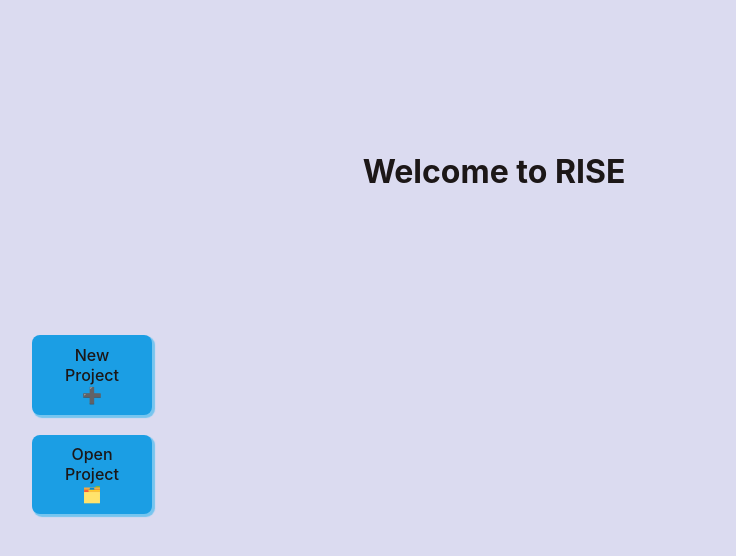
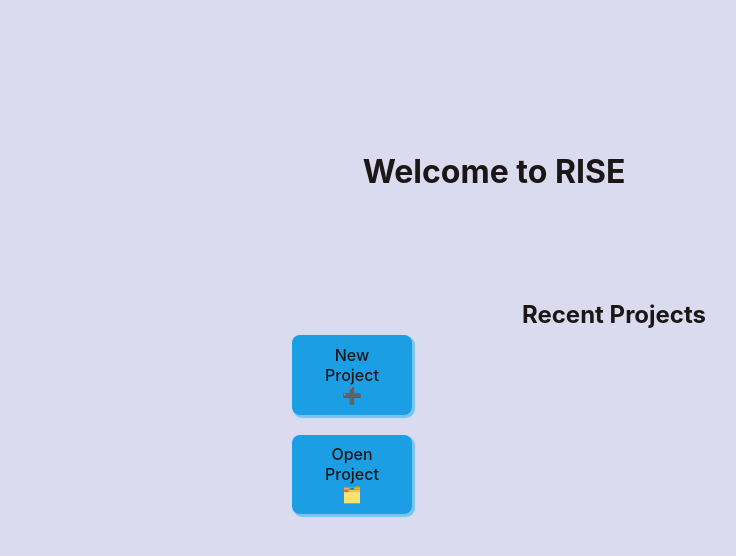
Before and after one commit to breadoorr/RISE, a SvelteKit app: page / in a window 1280 px wide. Shown: the top 556 px of the page, without its empty margins (146-882 px from the left). Built offline with nearby package versions, Linux system fonts and the light colour scheme.

Commit message:
[update]: added recent projects and settings (non-functional)

```diff
--- a/src/routes/+page.svelte
+++ b/src/routes/+page.svelte
@@ -102,11 +102,20 @@
 
 <main>
   <h1 class="header">Welcome to RISE</h1>
-
+  <div class="main-container">
+  <div>
   <ul class="buttons">
     <li><button class="bt bt--new" onclick={createProject}>New Project<br>➕</button></li>
     <li><button class="bt bt--open" onclick={openProject}>Open Project <br>🗂️</button></li>
   </ul>
+  </div>
+  <div>
+    <h2>Recent Projects</h2>
+    <ul class="buttons">
+<!--      TODO: create cycle to go through recent projects -->
+    </ul>
+  </div>
+  </div>
 
   {#if showProjectNameDialog}
     <div class="dialog-overlay">
--- a/src/routes/main.scss
+++ b/src/routes/main.scss
@@ -10,6 +10,14 @@
   -webkit-font-smoothing: antialiased;
   -moz-osx-font-smoothing: grayscale;
   -webkit-text-size-adjust: 100%;
+}
+
+.main-container {
+  display: flex;
+  flex-direction: row;
+  align-items: center;
+  justify-content: center;
+  gap: 100px;
 }
 
 .dialog-overlay {
@@ -127,8 +135,8 @@
 
 .buttons {
   list-style: none;
-  margin-top: 30vh;
-  margin-left: 10%;
+  padding: 0;
+  margin: 0;
 }
 
 li {
@@ -154,26 +162,6 @@
   }
 }
 
-//@media(max-width: 1500px) or (max-height:900px) {
-//  .header {
-//    text-align: center;
-//    margin-top: 15vh;
-//    font-size: xxx-large;
-//  }
-//
-//  .buttons {
-//    margin-top: 20vh;
-//  }
-//
-//  .bt {
-//    font-size: 1.3em;
-//  }
-//
-//  li {
-//    max-width: 180px;
-//  }
-//}
-
 @media (max-width: 3000px) or (max-height: 650px) {
   .header {
     text-align: center;
```
Also changed, not shown: src/routes/editor/+page.svelte (+20 -45 lines), 1 other file (tests, documents, lock files or other folders).
